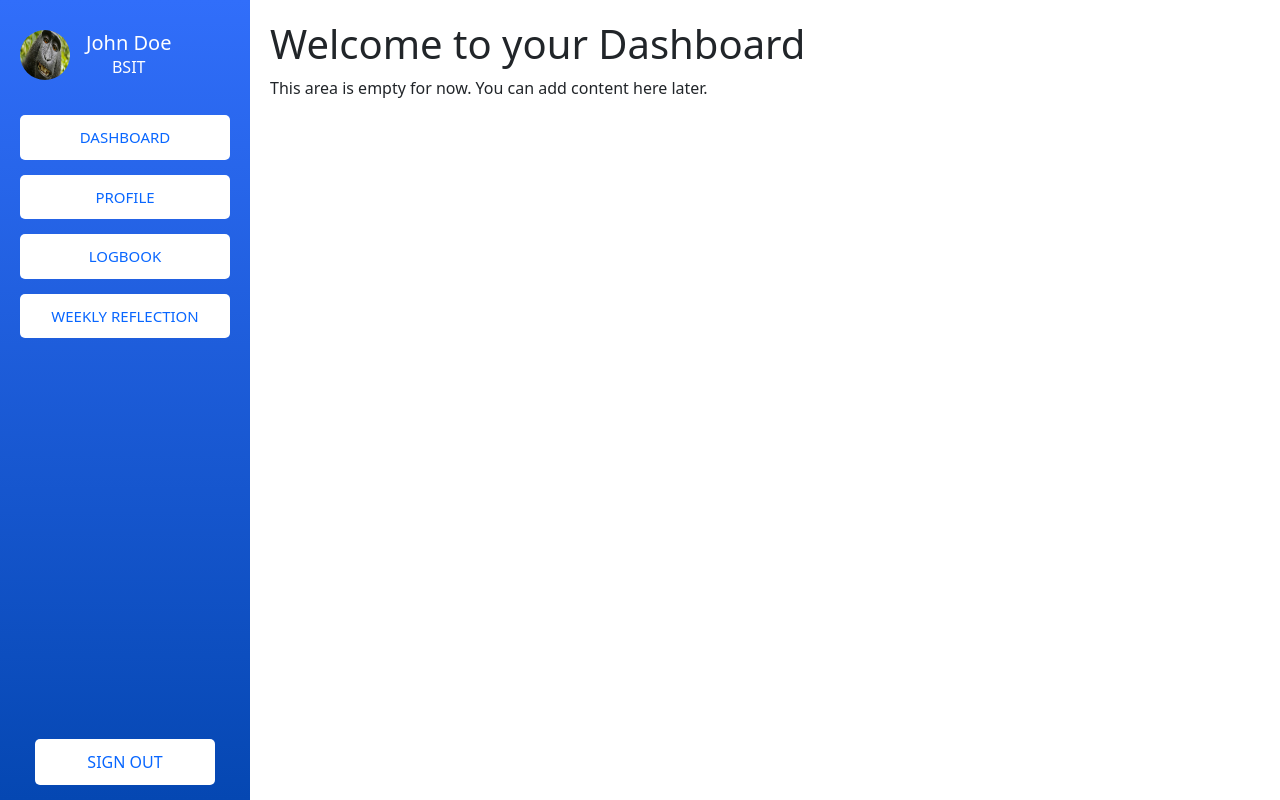
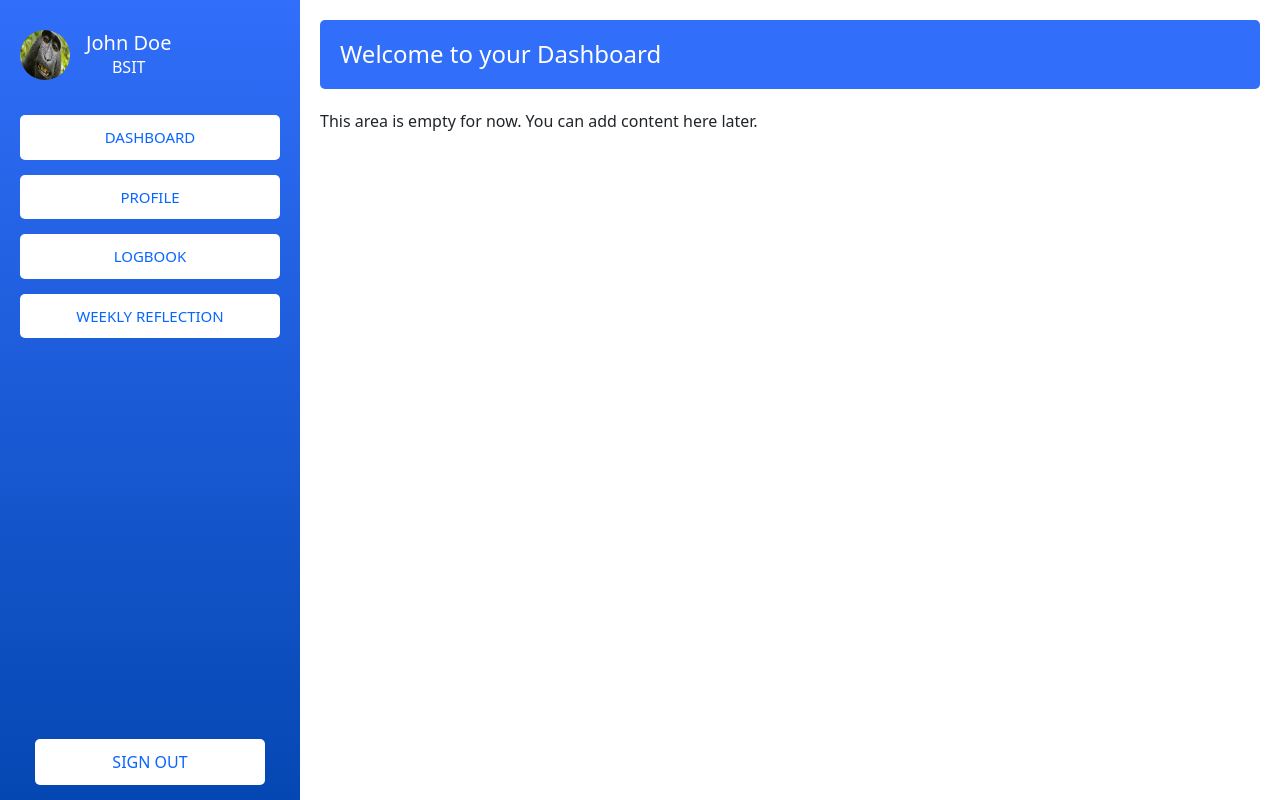
Before and after one commit to Credit-S/Dashboard, a plain HTML site: page index.html in a window 1280 px wide. Drawn offline with nearby package versions, Linux system fonts and the light colour scheme.

Commit message:
Add files via upload

```diff
--- a/index.html
+++ b/index.html
@@ -28,7 +28,7 @@
             position: fixed;
             top: 0;
             left: 0;
-            width: 250px;
+            width: 300px;
             background: linear-gradient(to bottom, #316EFA, #0547B2);
             padding-top: 20px;
             display: flex;
@@ -96,8 +96,22 @@
         }
 
         .content {
-            margin-left: 250px;
+            margin-left: 300px;
             padding: 20px;
+        }
+
+        /* Header styles */
+        .header {
+            background-color: #316EFA;
+            color: white;
+            padding: 20px;
+            border-radius: 5px;
+            margin-bottom: 20px;
+        }
+
+        .header h1 {
+            margin: 0;
+            font-size: 24px;
         }
 
     </style>
@@ -138,7 +152,10 @@
 
     <!-- Content Area -->
     <div class="content">
-        <h1>Welcome to your Dashboard</h1>
+        <!-- Header Section -->
+        <div class="header">
+            <h1>Welcome to your Dashboard</h1>
+        </div>
         <p>This area is empty for now. You can add content here later.</p>
     </div>
 
```
